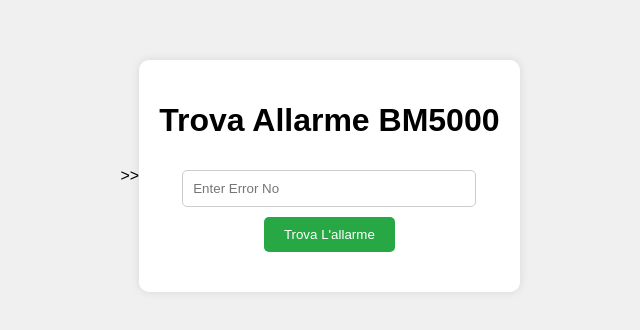
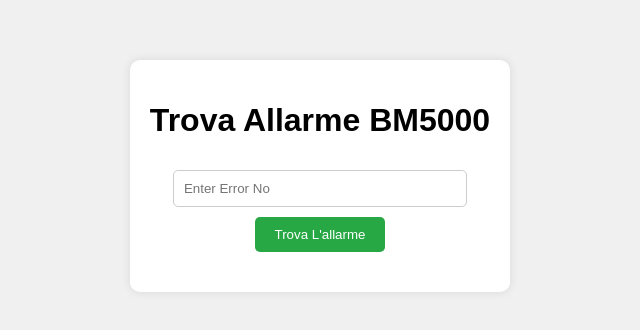
Before and after one commit to Bomber75/Bomber75.github.io, a plain HTML site: page index.html in a window 1280 px wide. Shown: the part 224-554 px from the top of the page, without its empty margins (320-960 px from the left). Drawn offline with Linux system fonts and the light colour scheme.

Commit message:
Update index.html

```diff
--- a/index.html
+++ b/index.html
@@ -4,15 +4,14 @@
     <meta charset="UTF-8">
     <meta name="viewport" content="width=device-width, initial-scale=1.0">
     <title>Document</title>
-    <link rel="stylesheet" href="styles.css">>>
+    <link rel="stylesheet" href="styles.css">
 </head>
 <body>
 <div class="container">
-
     <h1>Trova Allarme BM5000</h1>
     <input type="text" id="errorInput" placeholder="Enter Error No">
-     <button onclick="findError()">Trova L'allarme</button>
-     <div id="result"></div>
+    <button onclick="findError()">Trova L'allarme</button>
+    <div id="result"></div>
 </div>
 <script src="script.js"></script>
 </body>
```
